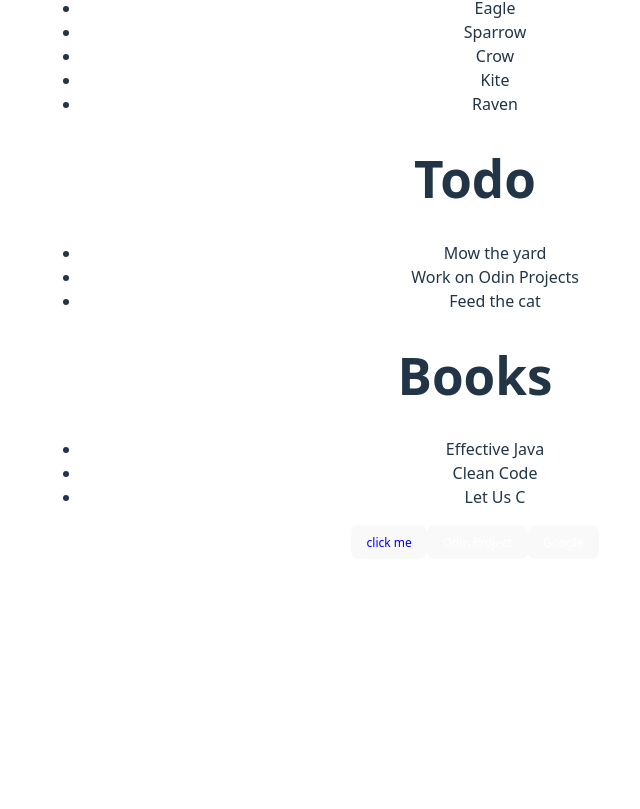
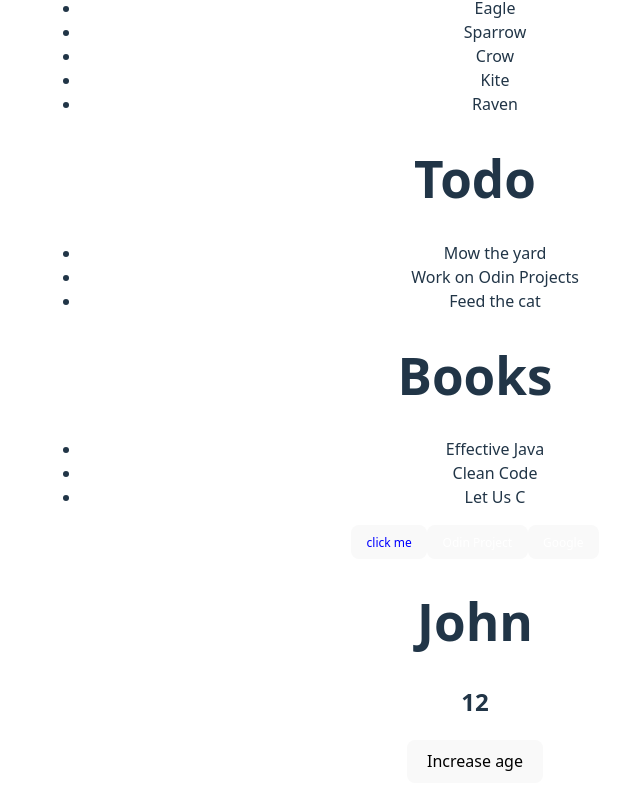
Before and after one commit to Avanish-Sandilya/web_development_projects, a React app in the folder ReactBasics/: page / in a window 1280 px wide. Shown: the part 587-1396 px from the top of the page, without its empty margins (165-805 px from the left). Before the commit the page ends 1178 px from the top, so only its background shows below. Built offline with nearby package versions, Linux system fonts and the light colour scheme; the HTML template or start-up script is replaced by a standard one.

Commit message:
adding Person component code

```diff
--- a/ReactBasics/src/Person.jsx
+++ b/ReactBasics/src/Person.jsx
@@ -0,0 +1,19 @@
+import { useState } from "react";
+
+export default function Person({name,age}){
+    const [person,setPerson]=useState({name:name,age:age});
+
+
+    const handleAgeIncrease=()=>{
+        const newPerson={name:person.name,age:person.age+1};
+        setPerson(newPerson);
+    }
+
+    return(
+        <>
+        <h1>{person.name}</h1>
+        <h2>{person.age}</h2>
+        <button onClick={handleAgeIncrease}>Increase age</button>
+        </>
+    )
+}
--- a/ReactBasics/src/main.jsx
+++ b/ReactBasics/src/main.jsx
@@ -10,6 +10,7 @@ import Todo from "./Todo.jsx";
 import Books from "./Books.jsx";
 import GetButtons from "./Button.jsx";
 import ReferenceButton from "./ReferenceButton.jsx";
+import Person from "./Person.jsx";
 
 createRoot(document.getElementById("root")).render(
   <StrictMode>
@@ -21,5 +22,6 @@ createRoot(document.getElementById("root")).render(
     <Books/>
     <GetButtons/>
     <ReferenceButton/>
+    <Person name="John" age={12}/>
   </StrictMode>
 );
```
